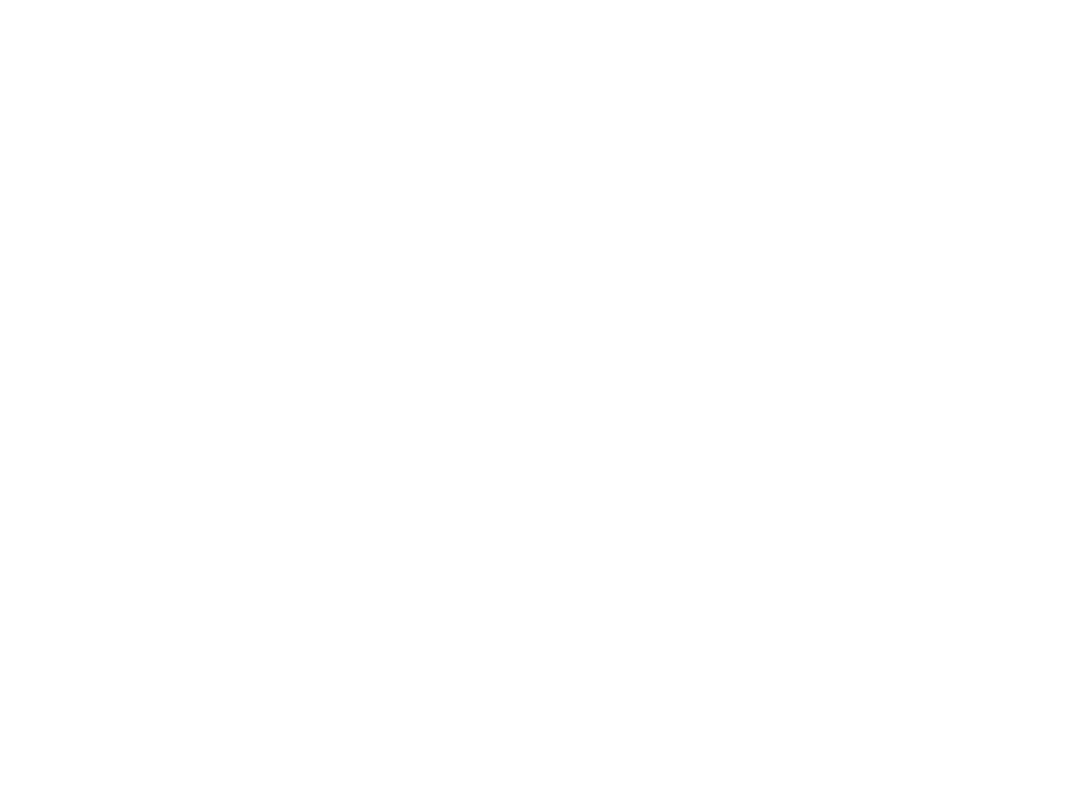
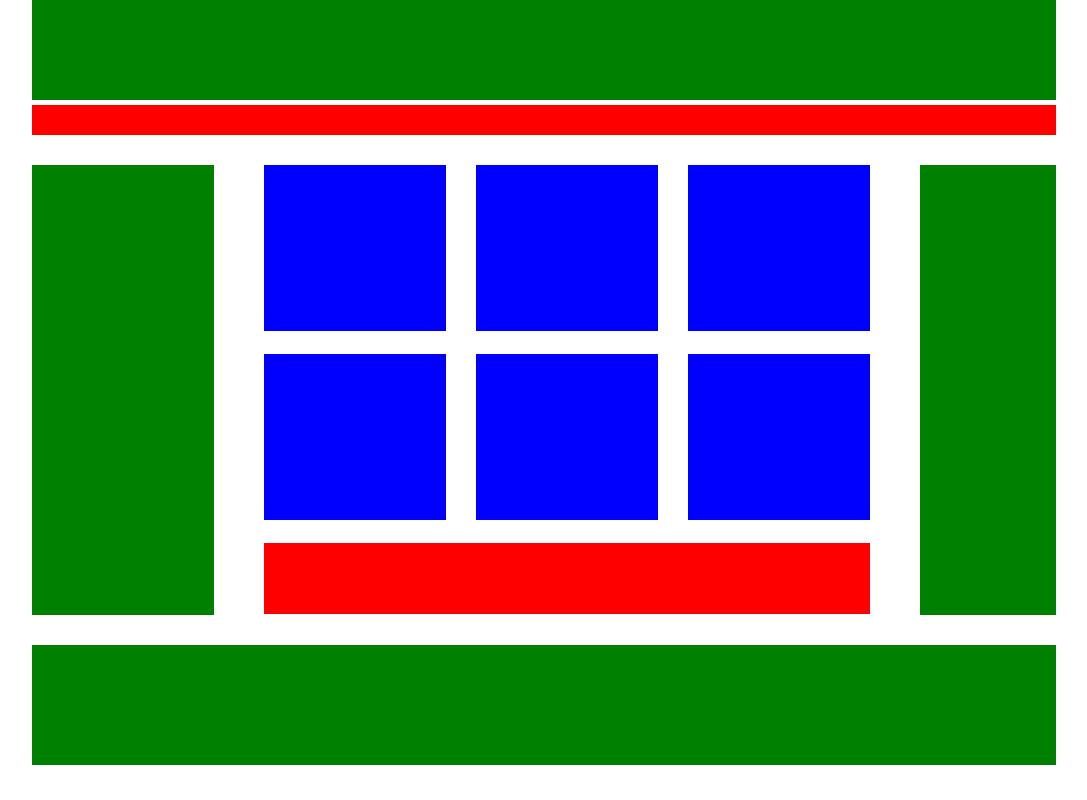
Before and after one commit to roman-cf/WF-CSS-Day5-RS-JT, a plain HTML site: page Advanced/index.html in a window 1280 px wide. Shown: the whole page, without its empty margins (96-1183 px from the left). Drawn offline with Linux system fonts and the light colour scheme.

Commit message:
almost finished with advanced

```diff
--- a/Advanced/index.html
+++ b/Advanced/index.html
@@ -2,11 +2,63 @@
 <html>
 <head>
 	<title></title>
+	<link rel="stylesheet" type="text/css" href="style.css">
 </head>
 <body>
 	<header>
+		<div>
 
+		</div>
 	</header>
+	<nav>
+
+	</nav>
+
+<main>
+	<aside>
+
+	</aside>
+
+	<div class= "outside">
+		<div class="o1">
+
+		</div>
+
+	<div class="inside">
+		<div class="d1">
+
+		</div>
+		<div class="d2">
+
+		</div>
+		<div class="d3">
+
+		</div>
+		<div class="d4">
+
+		</div>
+		<div class="d5">
+
+		</div>
+		<div class="d6">
+
+		</div>
+		<div class="d7">
+
+		</div>
+	</div>
+	<div class="o2">
+
+	</div>
+</div>
+	<aside>
+
+	</aside>
+
+</main>
+<footer>
+
+</footer>
 
 </body>
 </html>
--- a/Advanced/style.css
+++ b/Advanced/style.css
@@ -0,0 +1,60 @@
+body{
+	margin: 0 auto;
+	width: 80%;
+}
+header{
+	width: 100%;
+}
+header>div{
+	background-color: green;
+	height: 100px;
+}
+nav{
+	background-color: red;
+	width: 100%;
+	height: 30px;
+	margin-top: 5px;
+}
+.inside{
+	width: 65%;
+	height: 473px;
+	margin: 0px 50px;
+	display: flex;
+	flex-direction: row;
+	flex-wrap: wrap;
+	justify-content: space-between;
+}
+.d1,.d2,.d3,.d4,.d5,.d6{
+	height: 35%;
+	width: 30%;
+	background-color: blue;
+}
+
+.d7{
+	height: 15%;
+	width: 100%;
+	background-color: red;
+}
+.outside{
+	width: 100%;
+	margin-top: 30px;
+	display: flex;
+	justify-content: space-between;
+	height: 450px;
+}
+.o1,.o2{
+	height: 450px;
+	background-color: green;
+}
+.o1{
+	width: 200px;
+}
+.o2{
+	width: 150px;
+}
+footer{
+	width: 100%;
+	margin-top: 30px;
+	height: 15vh;
+	background-color: green;
+}
```
